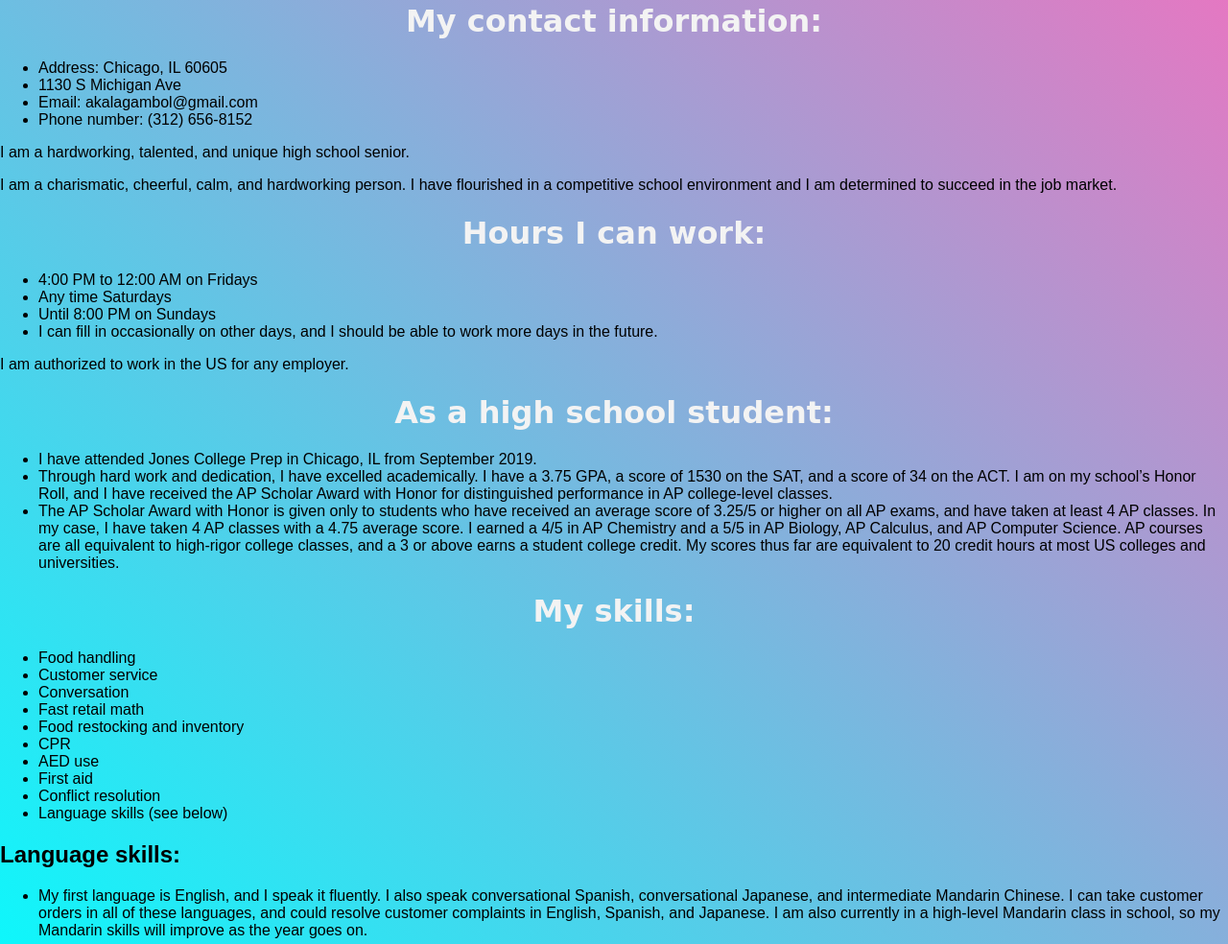
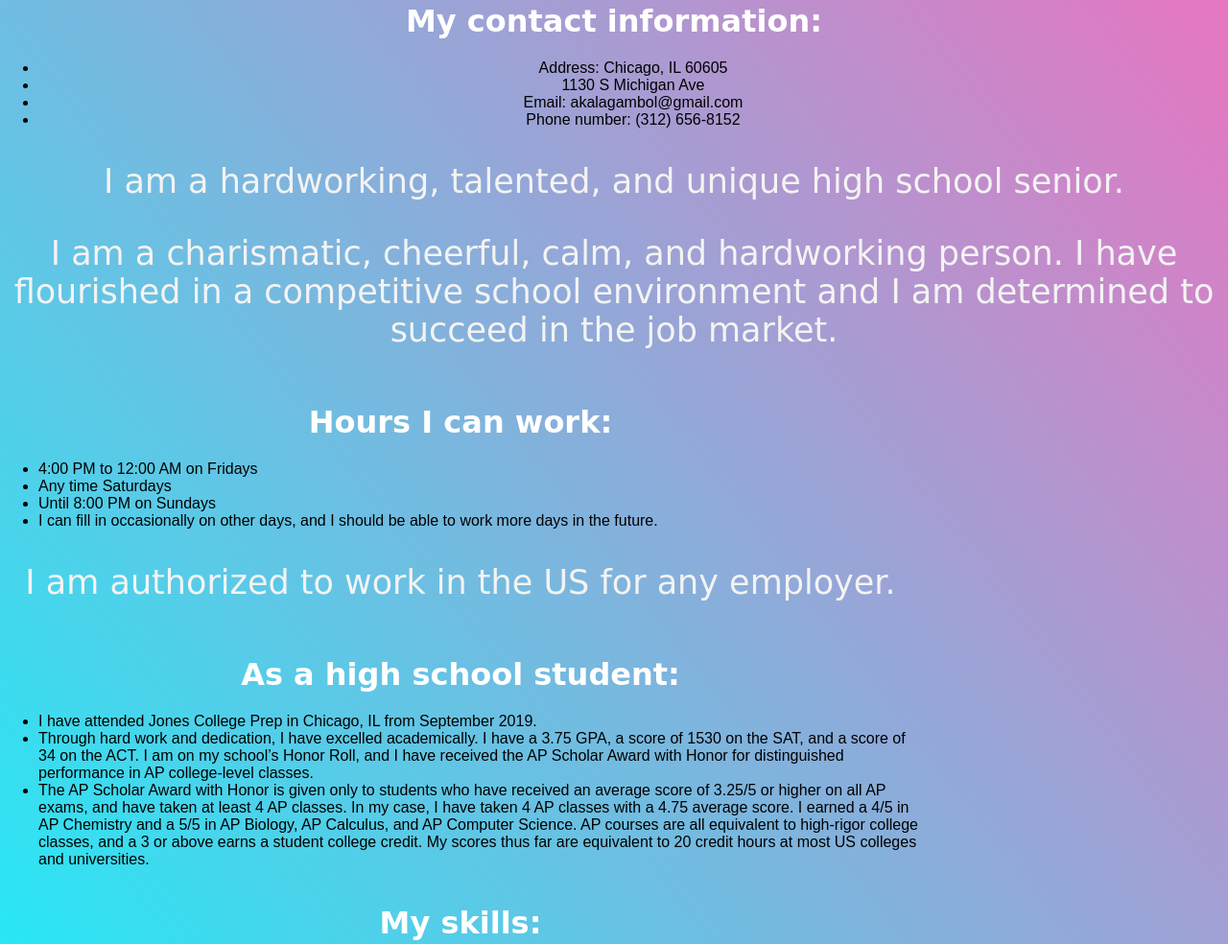
Before and after one commit to akalalane/project1, a plain HTML site: page index.html in a window 1280 px wide. Shown: the part 120-1104 px from the top of the page at 96% size. Drawn offline with Linux system fonts and the light colour scheme; a web font is replaced by a local one.

Commit message:
Update style.css

```diff
--- a/css/style.css
+++ b/css/style.css
@@ -4,11 +4,35 @@ body{
 }
 
 h1{
-  color: #f3f3f3;
-  font-size: 75px;
+  color: white;
+  font-size: 60px;
   font-family: 'Bungee Hairline', cursive;
   font-weight: bold;
   text-align: center;
+}
+
+h2{
+  color: #f7f7f7;
+  font-size: 50px;
+  font-family: 'Bungee Hairline', cursive;
+  font-weight: normal;
+  text-align: center;
+}
+
+p{
+  color: #f3f3f3;
+  font-size: 35px;
+  font-family: 'Bungee Hairline', cursive;
+  font-weight: normal;
+  text-align: center;
+}
+
+img{
+  width: 400px;
+  height: 400px;
+  border: 2px dotted;
+  border-color: #99ebff;
+  padding: 2px;
 }
 
 #main-navbar{
@@ -42,21 +66,26 @@ h1{
 }
 
 #navbar-container ul li a:hover{
-	background-color: #000;
+  background-color: #000;
 }
 
 #navbar-container ul li a:link{
-	text-decoration: none;
+  text-decoration: none;
 }
 
 #onpage{
- text-decoration: underline overline;
+  text-decoration: underline overline;
 }
 
-img{
-  width: 400px;
-  height: 400px;
-  border: 2px dotted;
-  border-color: #99ebff;
-  padding: 2px;
+#resume-header{
+  position: relative;
+  width: 100%;
+  text-align: center;
 }
+
+#resume-content{
+  position: relative;
+  width: 75%;
+  text-align: left;
+  float: left;
+}
```
